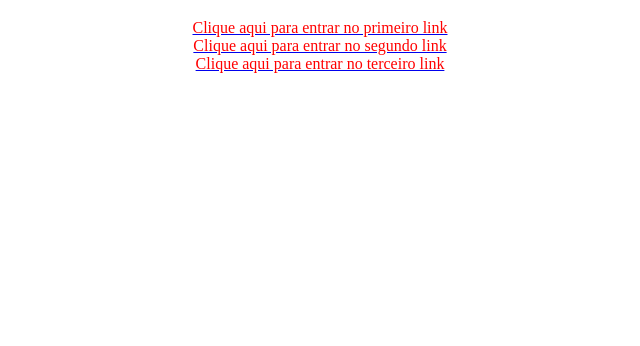
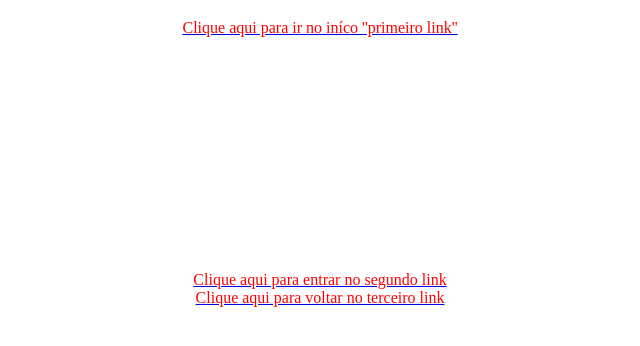
Before and after one commit to CaioArgenta/interligar4links, a plain HTML site: page quartolink.html in a window 1280 px wide. Shown: the part 62-408 px from the top of the page, without its empty margins (320-960 px from the left). Drawn offline with Linux system fonts and the light colour scheme.

Commit message:
first commit

```diff
--- a/quartolink.html
+++ b/quartolink.html
@@ -17,9 +17,10 @@
 
 
 
-<a href="index.html"><font color=red>Clique aqui para entrar no primeiro link</font></a><br>
+<a href="index.html"><font color=red>Clique aqui para ir no iníco ''primeiro link''</font></a><br>
+<br><br><br><br><br><br><br><br><br><br><br><br><br>
 <a href="segundolink.html"><font color=red>Clique aqui para entrar no segundo link</font></a><br>
-<a href="terceirolink.html"><font color=red>Clique aqui para entrar no terceiro link</font></a><br>
+<a href="terceirolink.html"><font color=red>Clique aqui para voltar no terceiro link</font></a><br>
 
 </center>
 </body>
```
Also changed, not shown: index.html (+1 -0 lines), segundolink.html (+3 -1 lines), terceirolink.html (+4 -2 lines).
